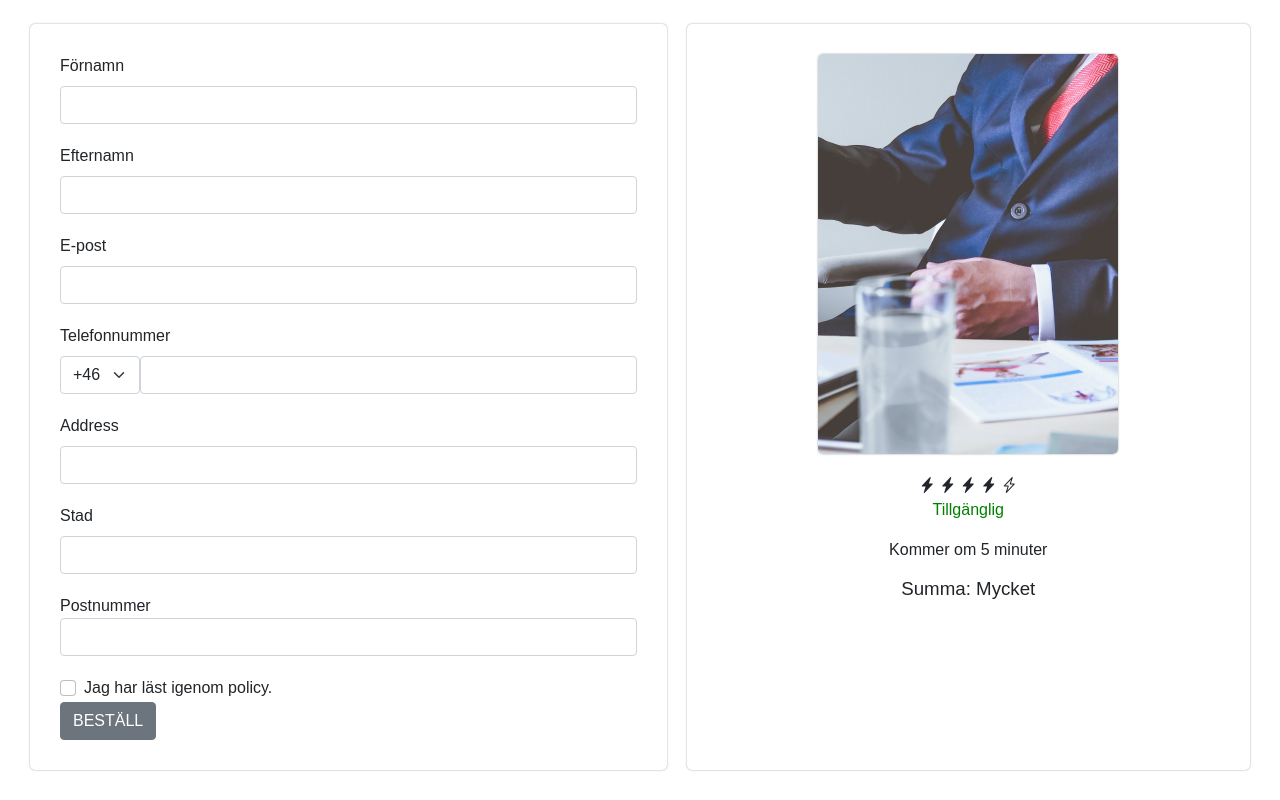
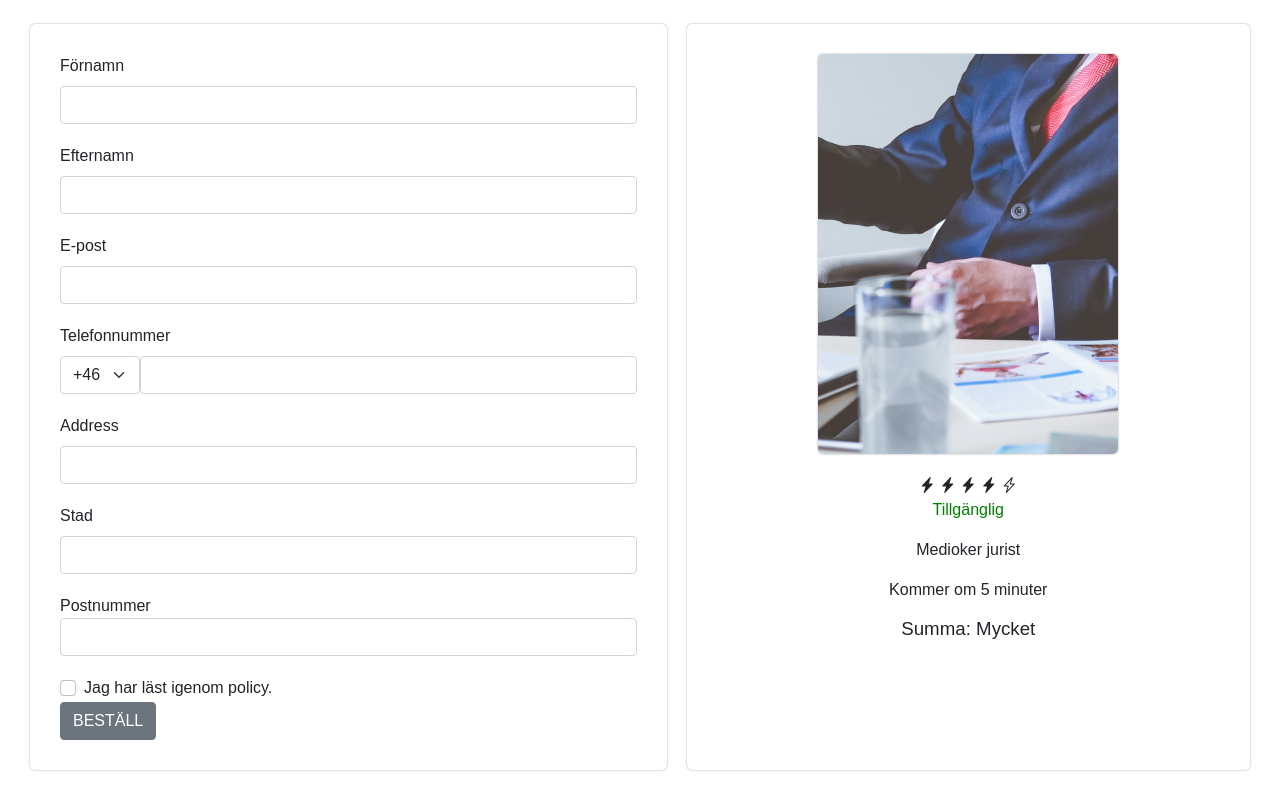
Before and after one commit to dennislundgren/MI-HTMLCSS-Gruppuppgift-Biz, a website: page checkout.html in a window 1280 px wide. Shown: the part 126-926 px from the top of the page. Drawn offline with nearby package versions, Linux system fonts and the light colour scheme; a web font is replaced by a local one.

Commit message:
minor ad

```diff
--- a/checkout.html
+++ b/checkout.html
@@ -714,6 +714,7 @@
             <i class="bi bi-lightning-charge"></i>
           </div>
           <p class="available">Tillgänglig</p>
+          <p>Medioker jurist</p>
           <p>Kommer om 5 minuter</p>
           <h3>Summa: <span>Mycket</span></h3>
         </div>
```
